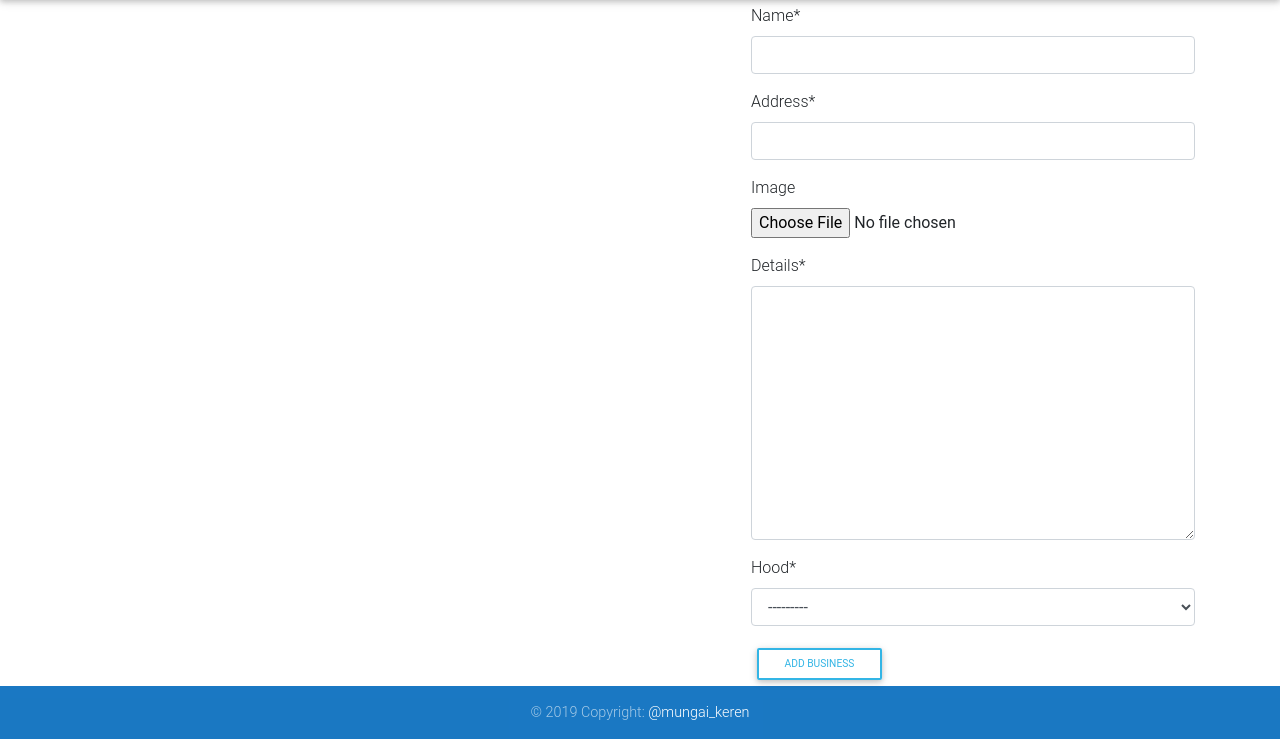
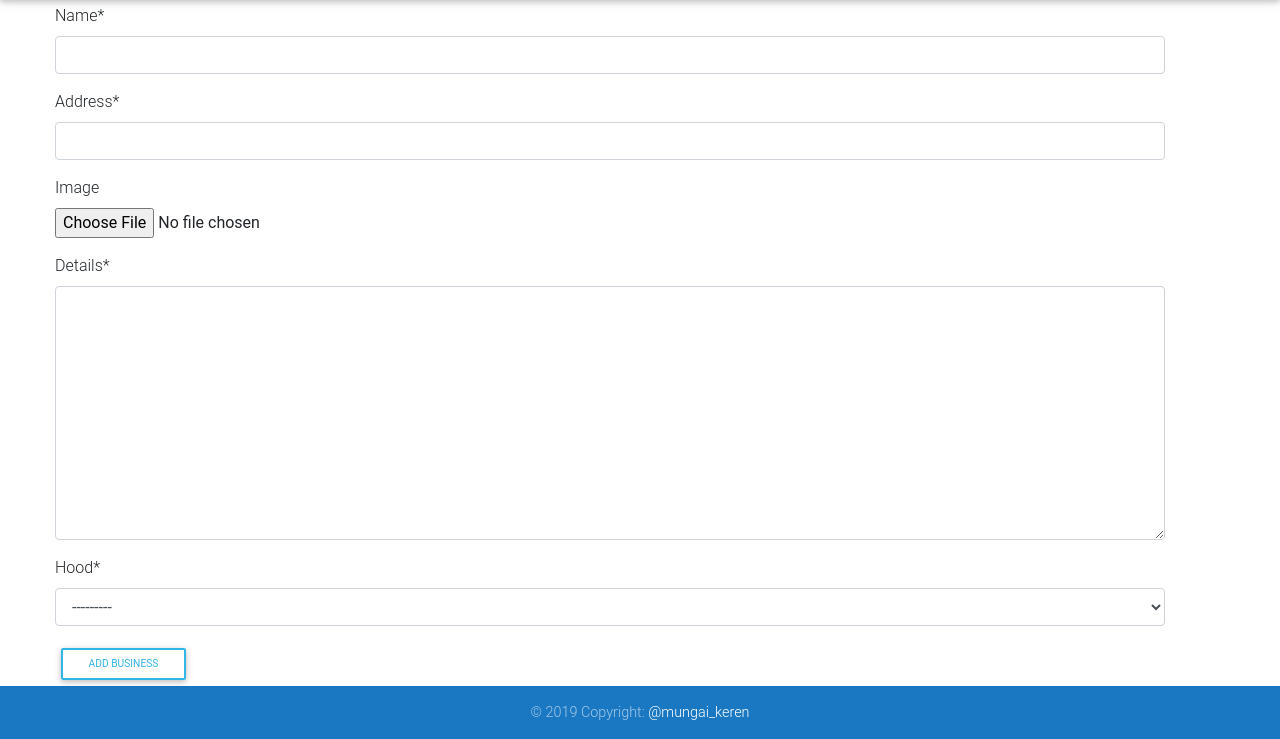
Before and after one commit to MungaiKeren/E-Hood, a Django app: page /post_business/ in a window 1280 px wide. Shown: the part 65-804 px from the top of the page. Run offline with Django 3.2, Linux system fonts and the light colour scheme; the visitor is signed in with stand-in values (Sample User, id 1); data that the repository does not hold is empty; some libraries are stand-ins or nearby versions; some web fonts are replaced.

Commit message:
This commit styles the add business page

```diff
--- a/hood/templates/add_business.html
+++ b/hood/templates/add_business.html
@@ -1,11 +1,18 @@
 {% extends 'base.html'%}
 {% load crispy_forms_tags %}
 {% block content %}
-<div class="container">
-    <form action="{% url 'post_business'%}" method="post" enctype="multipart/form-data">
+<style>
+    form.container{
+        margin-left:2%;
+    }
+</style>
+<div class="container-fluid">
+    <div class="overlay">
+    <form action="{% url 'post_business'%}" class="container" method="post" enctype="multipart/form-data">
         {% csrf_token %}
         {{form|crispy}}
         <button class="btn btn-outline-info btn-sm" type="submit">Add Business</button>
     </form>
+    </div>
 </div>
 {% endblock %}
--- a/hood/templates/index.html
+++ b/hood/templates/index.html
@@ -7,7 +7,7 @@
     }
 </style>
 <div class="container-fluid mt-4">
-    <h1 class="text-center">Businesses around {{hood.name}}</h1>
+    <h1 class="text-center">Businesses around {{biz.hood.name}}</h1>
     <hr>
     <div class="row">
         {% if business %}
@@ -28,7 +28,7 @@
                 </div>
                 <div class="card-title">
                     <div class="view" style="height: 245px; padding:2%;">
-                        <img src="{{biz.image.url}}" width="100%" class="img-responsive" alt="business image">
+                        <img src="{{biz.image.url}}" width="100%" height="300px" class="img-responsive" alt="business image">
                     </div>
                 </div>
                 <div class="card-footer">
```
